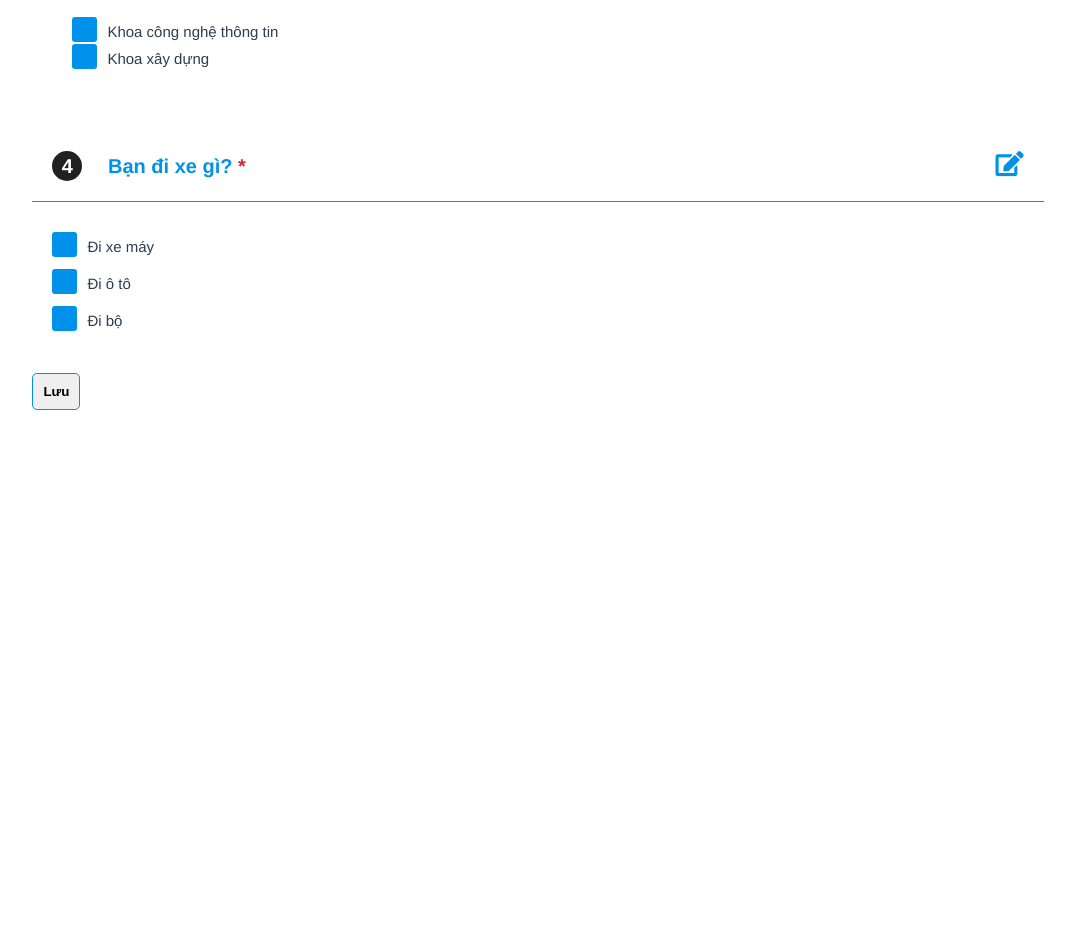
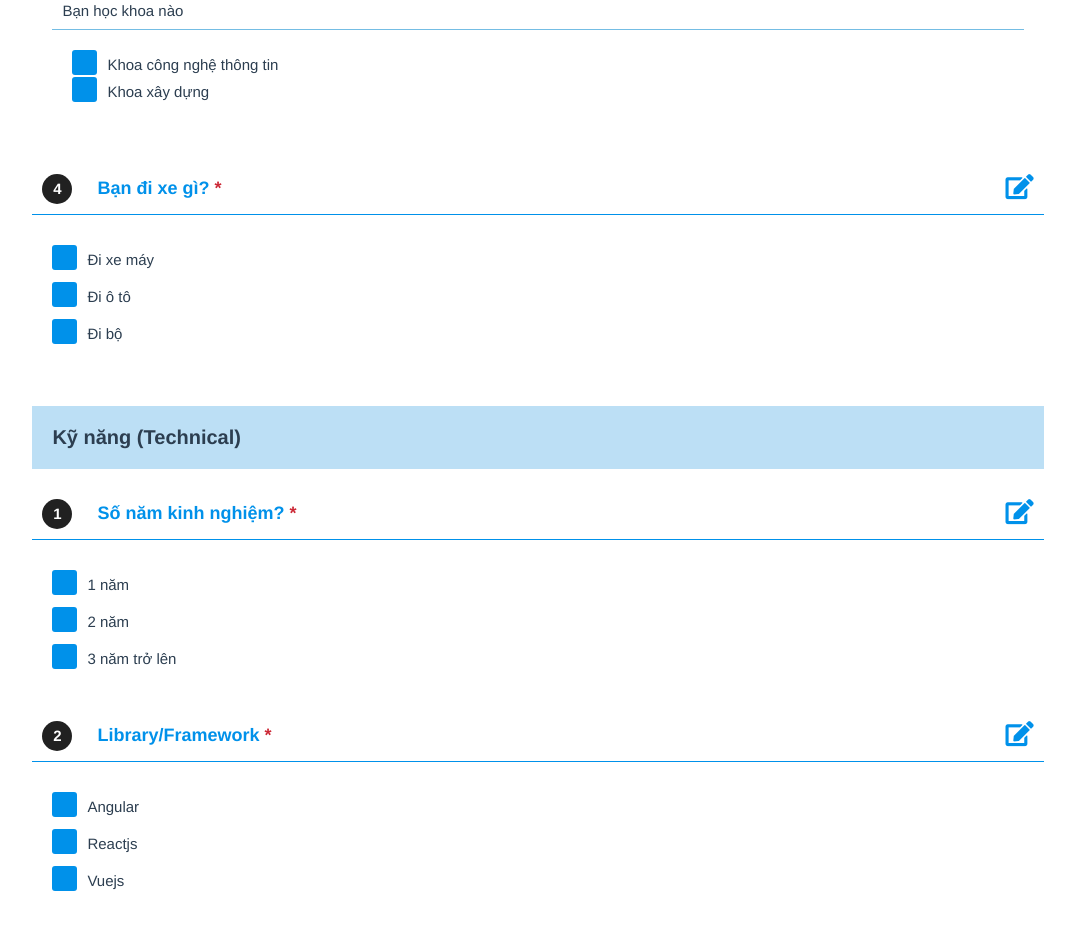
Before and after one commit to VuThanhTuan/survey-vuejs, a Vue app: page / in a window 1280 px wide. Shown: the part 860-1811 px from the top of the page, without its empty margins (102-1177 px from the left). Before the commit the page ends 1330 px from the top, so only its background shows below. Built offline with nearby package versions, Linux system fonts and the light colour scheme.

Commit message:
add group

```diff
--- a/src/components/survey/AddEditQuestion.vue
+++ b/src/components/survey/AddEditQuestion.vue
@@ -1,5 +1,15 @@
 <template>
   <div>
+
+    <div v-if="!question" class="question-group">
+      <label> Nhóm: </label>
+      <div class="question-answer">
+        <select class="popup-input options-input" v-model="questionGroup">
+          <option v-for="(group, index) in groups" :key="group" :value="index">{{group}}</option>
+        </select>
+      </div>
+    </div>
+
     <div class="question-group">
       <label> Câu hỏi: </label>
       <div class="question-answer">
@@ -81,9 +91,14 @@ export default {
       type: Object,
       required: false,
     },
+    groups: {
+      type: Array,
+      required: false
+    }
   },
   data: function () {
     return {
+      questionGroup: 0,
       questionName: this.question ? this.question.question : '',
       questionNameError: false,
       questionType: this.question ? `${this.question.required}` : 'true',
@@ -106,20 +121,22 @@ export default {
       }
     },
     addOrEditQuestion: function () {
-      console.log('object', this.question);
+
       const question = {
         id: this.question ? this.question.id : null,
+        qsGroup: this.questionGroup,
         qsType: this.questionStyle,
         question: this.questionName,
         required: this.questionType === 'true' ? true : false,
         answer: this.questionStyle === 'MultipleChoice' ? [] : '',
-        options: this.options.map(x => {
+        options: this.questionStyle !== 'Text' ? this.options.map(x => {
           return {
             label: x.label,
             value: x.label,
           }
-        })
+        }) : null,
       }
+      console.log('999999999', question);
       this.question ? this.$emit('save-question', question) : this.$emit('add-question', question);
     },
     deleteQuestion: function () {
--- a/src/components/survey/Survey.vue
+++ b/src/components/survey/Survey.vue
@@ -2,13 +2,22 @@
   <div class="survey-container">
     <h1>Khảo Sát</h1>
     <div class="survey-header">
+      <button v-on:click="openAddNewQuestion()" class="btn-submit" style="margin-right: 10px">
+        Thêm nhóm
+      </button>
       <button v-on:click="openAddNewQuestion()" class="btn-submit">
         Thêm câu hỏi
       </button>
     </div>
+
+    <!-- Question -->
+    <div class="group-container" v-for="group in groups" :key="group.group">
+      <div class="group-header">
+        {{ group.group }}
+      </div>
       <div
         class="question-container"
-      v-for="(item, index) in questions"
+        v-for="(item, index) in group.questions"
         :key="item.question"
       >
         <div class="quetion-label">
@@ -64,7 +73,12 @@
           </div>
         </div>
       </div>
+    </div>
+
+    <!-- Action -->
     <button v-on:click="saveQuestions()" class="btn-submit">Lưu</button>
+
+    <!-- Dialog -->
     <div v-if="showDialog" class="cts-dialog-container">
       <div class="cts-dialog-backdrop"></div>
       <div class="cts-dialog-wrap" v-on:click="popupOutside($event)">
@@ -76,6 +90,7 @@
           <div>
             <add-edit-question
               :question="currentQuestion"
+              :groups="this.simpleGroups"
               v-on:save-question="editQuestion($event)"
               v-on:add-question="addQuestion($event)"
               v-on:delete-question="deleteQuestion($event)"
@@ -93,6 +108,7 @@ import CustomCheckbox from "./CustomCheckbox.vue";
 import AddEditQuestion from "./AddEditQuestion.vue";
 import { data } from "./mockData";
 import { QuestionType } from "./surveyTypes";
+
 export default {
   components: { ChildQuestion, CustomCheckbox, AddEditQuestion },
   name: "Survey",
@@ -102,27 +118,35 @@ export default {
   //       required: false,
   //     },
   //   },
-  data: function() {
-    console.log("object", data);
-    const convertedQuestion = this.convertQuestion(data);
+  data: function () {
+    // console.log("object", data);
+    // const convertedQuestion = this.convertQuestion(data);
+    const convertedGroups = data.map(x => {
+      return {
+        group: x.group,
+        questions: this.convertQuestion(x.questions),
+      };
+    });
     return {
       types: QuestionType,
-      questions: convertedQuestion,
+      groups: convertedGroups,
+      simpleGroups: convertedGroups.map(x => x.group),
       showDialog: false,
       currentQuestion: null,
     };
   },
   methods: {
-    showChildQuestion: function(question, option) {
+    showChildQuestion: function (question, option) {
       if (question.qsType == QuestionType.MultipleChoice) {
         return option.chidQuestions && question.answer.includes(option.value);
       }
       return option.chidQuestions && question.answer === option.value;
     },
-    convertQuestion: function(questions) {
-      const convertedQuestion = questions.map((item) => {
+    convertQuestion: function (questions) {
+      const convertedQuestion = questions.map((item, index) => {
         return {
           ...item,
+          id: index,
           answer:
             item.qsType === QuestionType.Text ||
             item.qsType === QuestionType.SignleChoice
@@ -135,21 +159,21 @@ export default {
       });
       return convertedQuestion;
     },
-    popupOutside: function(event) {
+    popupOutside: function (event) {
       if (!event.target.closest(".cts-dialog")) {
         this.closeDialog();
       }
     },
-    openDialog: function(question) {
+    openDialog: function (question) {
       this.showDialog = true;
       if (question) {
         this.currentQuestion = question;
       }
     },
-    closeDialog: function() {
+    closeDialog: function () {
       this.showDialog = false;
     },
-    editQuestion: function(question) {
+    editQuestion: function (question) {
       const index = this.questions.findIndex((x) => x.id === question.id);
       if (index) {
         this.questions[index] = question;
@@ -157,30 +181,31 @@ export default {
 
       this.closeDialog();
     },
-    addQuestion: function(question) {
+    addQuestion: function (question) {
+      if(question.qsGroup < 0 || question.qsGroup > this.groups.length -1) {
+        this.closeDialog();
+        return;
+      }
       const newQuestion = {
         ...question,
-        id: `${this.questions.length}`,
+        id: this.groups[question.qsGroup].questions.length + 1,
       };
-      const check = this.questions.findIndex((x) => x.id === newQuestion.id);
-      if (check === -1) {
-        this.questions.push(newQuestion);
-      }
+      this.groups[question.qsGroup].questions.push(newQuestion);
       this.closeDialog();
     },
-    openAddNewQuestion: function() {
+    openAddNewQuestion: function () {
       this.currentQuestion = null;
       this.openDialog();
     },
-    deleteQuestion: function(id) {
+    deleteQuestion: function (id) {
       if (id) {
         const index = this.questions.findIndex((x) => x.id === id);
         this.questions.splice(index, 1);
       }
       this.closeDialog();
     },
-    saveQuestions: function() {
-      console.log('object', this.questions);
+    saveQuestions: function () {
+      console.log("object", this.questions);
       this.$emit("save-question", this.questions);
     },
   },
@@ -203,15 +228,28 @@ h1 {
   text-align: right;
 }
 
+.group-container {
+  margin-bottom: 30px;
+}
+
+.group-header {
+  padding: 20px;
+  font-size: 20px;
+  font-weight: bold;
+  margin-bottom: 20px;
+  margin-top: 20px;
+  background-color: #bcdff5;
+}
+
 .question-container {
   margin-top: 10px;
   margin-bottom: 10px;
 }
 
 .quetion-label {
-  padding: 20px;
+  padding: 10px;
   font-weight: bold;
-  font-size: 20px;
+  font-size: 18px;
   border-bottom: 1px solid #0091ea;
   color: #0091ea;
   text-align: left;
@@ -226,6 +264,7 @@ h1 {
   width: 30px;
   height: 30px;
   line-height: 30px;
+  font-size: 15px;
   display: inline-block;
   margin-right: 20px;
   border-radius: 50%;
@@ -292,8 +331,7 @@ h1 {
   height: 100vh;
 }
 
-.cts-dialog-virtual {
-}
+
 
 .cts-dialog {
   background: #fff;
--- a/src/components/survey/mockData.js
+++ b/src/components/survey/mockData.js
@@ -1,7 +1,9 @@
 import { QuestionType } from "./surveyTypes";
 export const data = [
   {
-    id: 0,
+    group: 'Thông tin cá nhân',
+    questions: [
+      {
         qsType: QuestionType.Text,
         question: "Bạn tên gì?",
         required: true,
@@ -9,7 +11,6 @@ export const data = [
         chidQuestions: null,
       },
       {
-    id: 1,
         qsType: QuestionType.Text,
         question: "Bạn làm nghề gì?",
         required: false,
@@ -17,7 +18,6 @@ export const data = [
         chidQuestions: null,
       },
       {
-    id: 2,
         qsType: QuestionType.SignleChoice,
         question: "Bạn học ở đâu?",
         required: true,
@@ -43,7 +43,6 @@ export const data = [
             ],
           },
           {
-        id: 3,
             label: "Đại học bách khoa",
             value: "1",
             chidQuestions: [
@@ -66,9 +65,7 @@ export const data = [
         ],
       },
       {
-    id: 4,
         qsType: QuestionType.MultipleChoice,
-    name: "xe",
         question: "Bạn đi xe gì?",
         required: true,
         options: [
@@ -86,4 +83,49 @@ export const data = [
           },
         ],
       },
-];
+    ]
+  },
+  {
+    group: 'Kỹ năng (Technical)',
+    questions: [
+      {
+        qsType: QuestionType.SignleChoice,
+        question: "Số năm kinh nghiệm?",
+        required: true,
+        options: [
+          {
+            label: "1 năm",
+            value: "0",
+          },
+          {
+            label: "2 năm",
+            value: "1",
+          },
+          {
+            label: "3 năm trở lên",
+            value: "3",
+          },
+        ],
+      },
+      {
+        qsType: QuestionType.MultipleChoice,
+        question: "Library/Framework",
+        required: true,
+        options: [
+          {
+            label: "Angular",
+            value: "0",
+          },
+          {
+            label: "Reactjs",
+            value: "1",
+          },
+          {
+            label: "Vuejs",
+            value: "2",
+          },
+        ],
+      },
+    ]
+  }
+]
```
Lines whose indentation alone changed are shown as unchanged.
